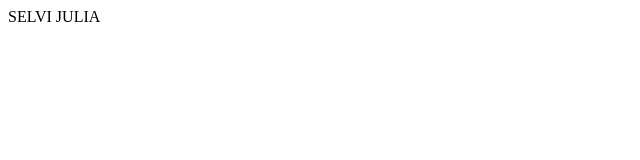
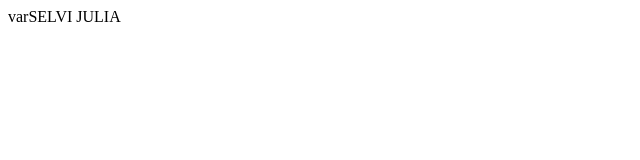
Before and after one commit to sellvi/test_GIT_github, a plain HTML site: page index.html in a window 1280 px wide. Shown: the full height of the page, 0-640 px from the left. Drawn offline with Linux system fonts and the light colour scheme.

Commit message:
Update index.html

```diff
--- a/index.html
+++ b/index.html
@@ -7,6 +7,9 @@
 </head>
 <body>
     <script>
+        var angka = 27;
+
+        document.write('var');
         document.write("SELVI JULIA");
     </script>
 </body>
```
